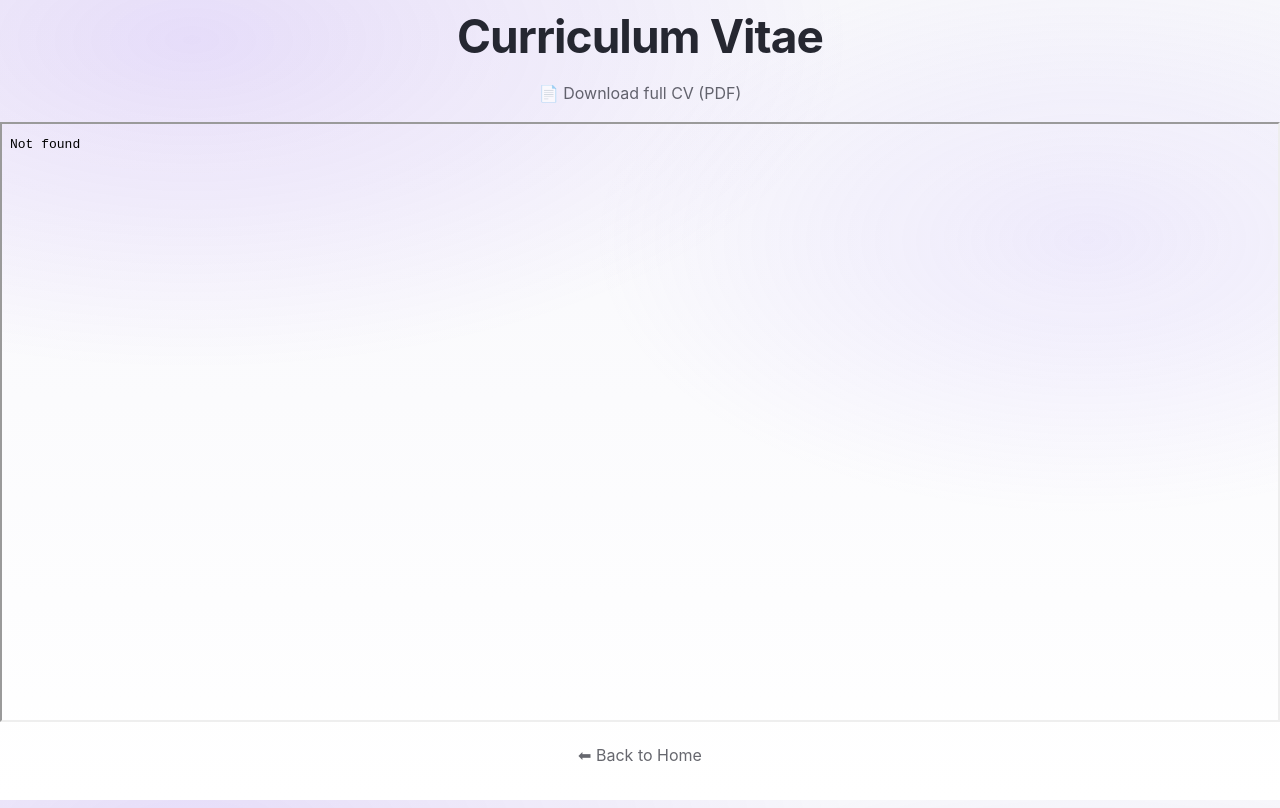
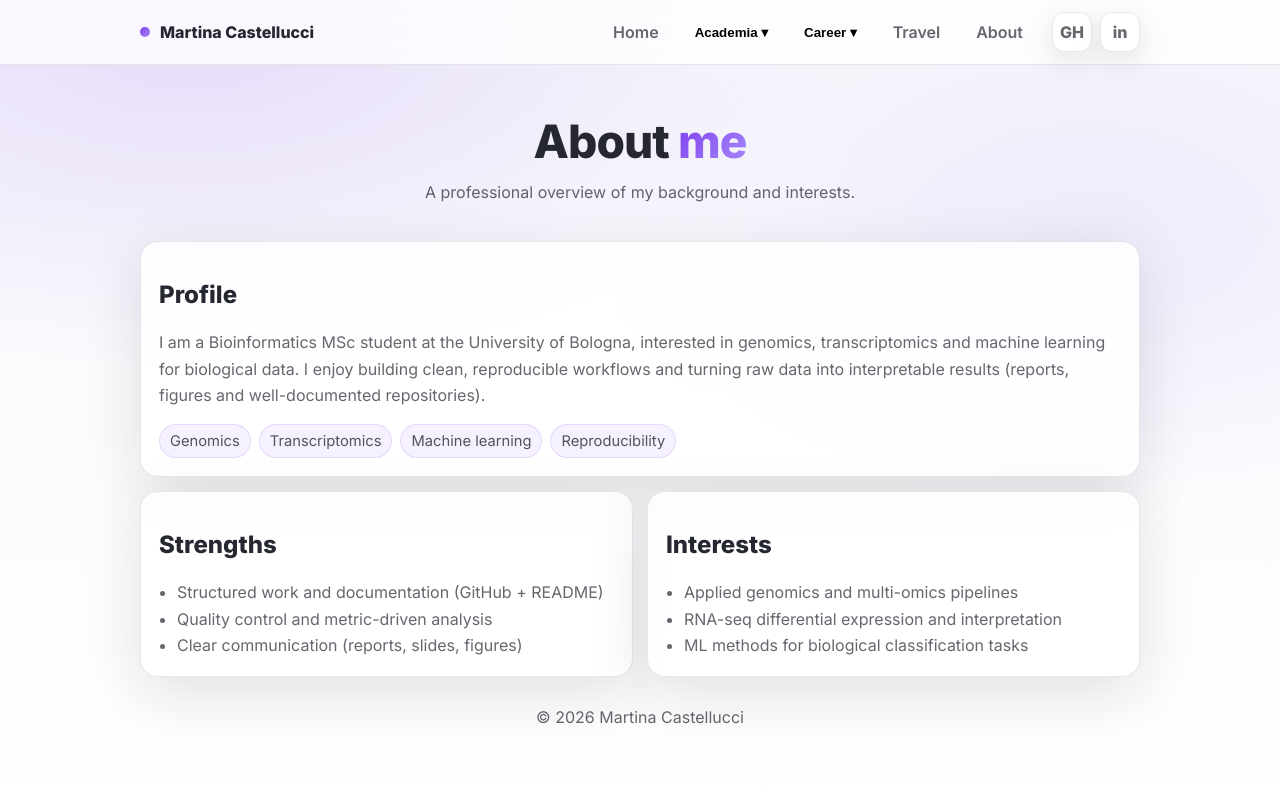
Before and after one commit to Martinaa1408/Martinaa1408.github.io, a plain HTML site: page CV.html in a window 1280 px wide. Drawn offline with Linux system fonts and the light colour scheme; files that its build step writes are made by us from their sources.

Commit message:
Update CV page with new title and content

```diff
--- a/CV.html
+++ b/CV.html
@@ -2,13 +2,96 @@
 <html lang="en">
 <head>
   <meta charset="utf-8">
-  <title>Curriculum Vitae - Martina Castellucci</title>
-  <link rel="stylesheet" href="style.css">
+  <title>About • Martina Castellucci</title>
+  <meta name="viewport" content="width=device-width,initial-scale=1">
+  <link href="https://fonts.googleapis.com/css2?family=Inter:wght@400;600;800&display=swap" rel="stylesheet">
+  <link rel="stylesheet" href="assets/css/style.css">
+  <script defer src="assets/js/main.js"></script>
 </head>
 <body>
-  <h1>Curriculum Vitae</h1>
-  <p><a href="assets/CV_Martina_Castellucci.pdf" target="_blank">📄 Download full CV (PDF)</a></p>
-  <iframe src="assets/CV_Martina_Castellucci.pdf" width="100%" height="600px"></iframe>
-  <p><a href="index.html">⬅ Back to Home</a></p>
+
+<!-- SAME HEADER AS INDEX -->
+<header class="topbar">
+  <div class="wrap topbar__inner">
+    <a class="brand" href="index.html"><span class="brand__dot"></span><span>Martina Castellucci</span></a>
+    <nav class="nav">
+      <button class="nav__toggle" id="navToggle">Menu</button>
+      <ul class="nav__menu" id="navMenu">
+        <li><a class="nav__link" href="index.html">Home</a></li>
+        <li class="dd">
+          <button class="dd__btn" type="button">Academia ▾</button>
+          <ul class="dd__menu">
+            <li><a href="bachelor.html">Bachelor</a></li>
+            <li><a href="master.html">Master</a></li>
+            <li><a href="thesis.html">MSc Thesis</a></li>
+          </ul>
+        </li>
+        <li class="dd">
+          <button class="dd__btn" type="button">Career ▾</button>
+          <ul class="dd__menu">
+            <li><a href="internship-neotron.html">Internship (Neotron)</a></li>
+            <li><a href="experience.html">Work Experience</a></li>
+            <li><a href="CV.html">CV</a></li>
+          </ul>
+        </li>
+        <li><a class="nav__link" href="travel.html">Travel</a></li>
+        <li><a class="nav__link" href="about.html">About</a></li>
+        <li style="display:flex; gap:8px; margin-left:6px;">
+          <a class="iconbtn" href="YOUR_GITHUB" target="_blank" rel="noopener">GH</a>
+          <a class="iconbtn" href="YOUR_LINKEDIN" target="_blank" rel="noopener">in</a>
+        </li>
+      </ul>
+    </nav>
+  </div>
+</header>
+
+<main class="hero" style="padding-bottom:0;">
+  <div class="wrap">
+    <h1>About <span class="grad">me</span></h1>
+    <p class="subtitle">A professional overview of my background and interests.</p>
+  </div>
+</main>
+
+<section class="section">
+  <div class="wrap">
+    <div class="grid">
+      <div class="col-12 card">
+        <h2>Profile</h2>
+        <p>
+          I am a Bioinformatics MSc student at the University of Bologna, interested in genomics,
+          transcriptomics and machine learning for biological data. I enjoy building clean, reproducible
+          workflows and turning raw data into interpretable results (reports, figures and well-documented repositories).
+        </p>
+        <div class="chips">
+          <span class="chip">Genomics</span>
+          <span class="chip">Transcriptomics</span>
+          <span class="chip">Machine learning</span>
+          <span class="chip">Reproducibility</span>
+        </div>
+      </div>
+
+      <div class="col-6 card">
+        <h2>Strengths</h2>
+        <ul>
+          <li>Structured work and documentation (GitHub + README)</li>
+          <li>Quality control and metric-driven analysis</li>
+          <li>Clear communication (reports, slides, figures)</li>
+        </ul>
+      </div>
+
+      <div class="col-6 card">
+        <h2>Interests</h2>
+        <ul>
+          <li>Applied genomics and multi-omics pipelines</li>
+          <li>RNA-seq differential expression and interpretation</li>
+          <li>ML methods for biological classification tasks</li>
+        </ul>
+      </div>
+    </div>
+
+    <footer>© <span id="year"></span> Martina Castellucci</footer>
+  </div>
+</section>
+
 </body>
 </html>
```
